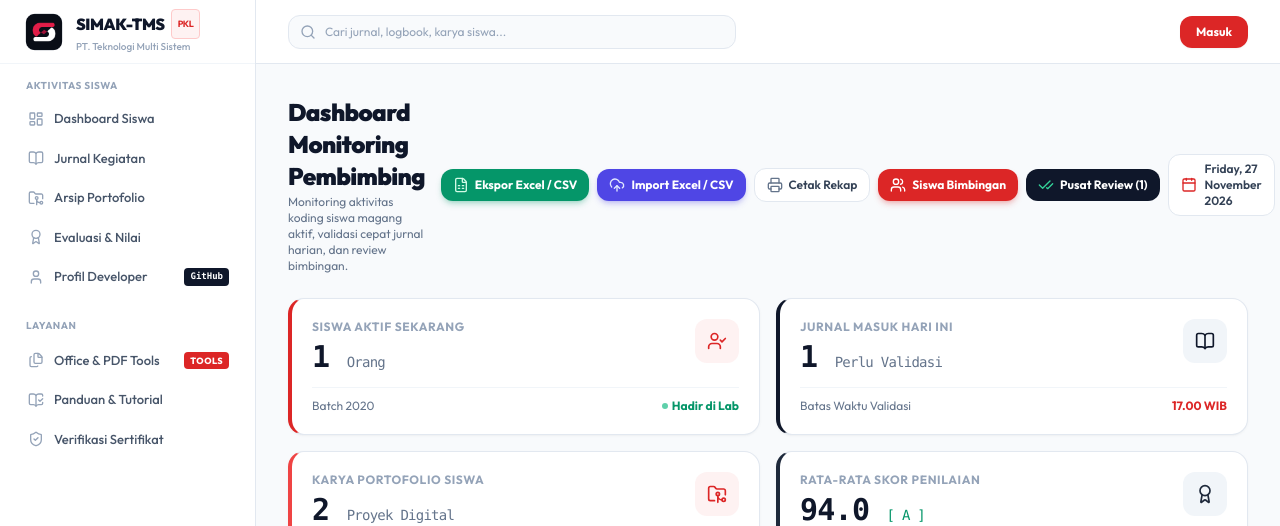
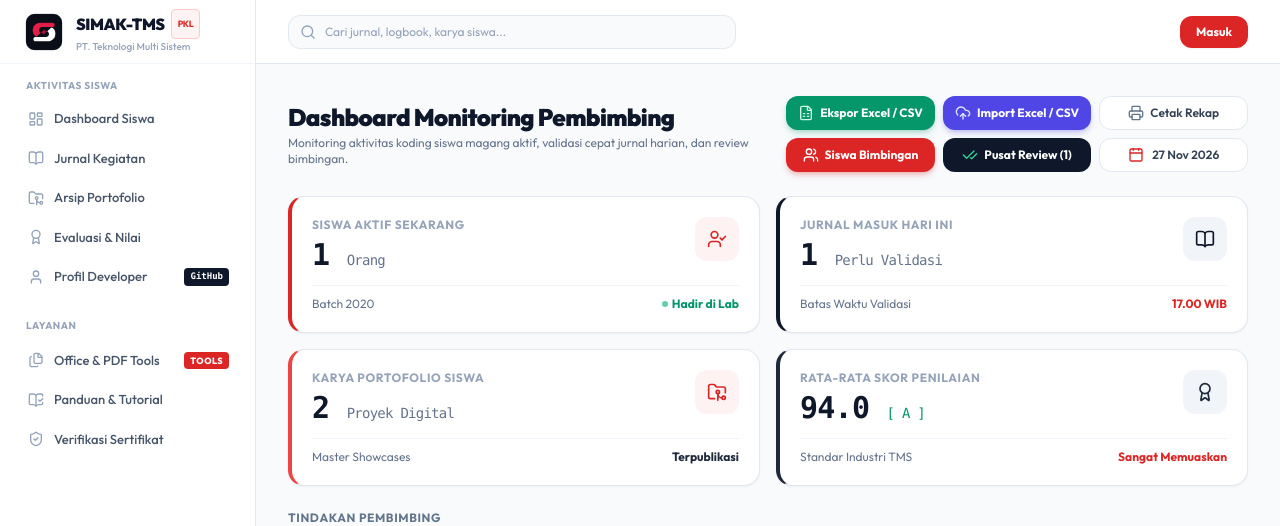
Before and after one commit to PradiptaPPLG/simak-tms, a Laravel app: template resources/views/mentor/dashboard.blade.php in a window 1280 px wide. Shown: the top 526 px of the page. Run offline with Laravel 12, Linux system fonts and the light colour scheme; the template is opened without the code that fills it: most values are stand-ins (such as "Sample title", 1, 10 or a date in 2020); grey boxes marked "Sample" are stand-in pictures; parts of the project's set-up code (start-up, migrations or seed data) failed here and were passed over; some libraries are stand-ins or nearby versions.

Commit message:
feat: add mentor dashboard view with statistics and quick actions

```diff
--- a/resources/views/mentor/dashboard.blade.php
+++ b/resources/views/mentor/dashboard.blade.php
@@ -12,7 +12,7 @@
             <p class="text-xs text-slate-500 mt-0.5">Monitoring aktivitas koding siswa magang aktif, validasi cepat jurnal harian, dan review bimbingan.</p>
         </div>
 
-        <div class="grid grid-cols-2 sm:flex sm:items-center gap-2 w-full sm:w-auto no-print">
+        <div class="grid grid-cols-2 sm:grid-cols-3 gap-2 w-full lg:w-auto shrink-0 no-print">
             <!-- Green Export Button (Opens Format Choice Modal) -->
             <button type="button" onclick="openExportModal()" class="px-3 py-2 bg-emerald-600 hover:bg-emerald-700 text-white text-xs font-bold rounded-xl transition-all shadow-md shadow-emerald-600/25 flex items-center justify-center gap-1.5 text-center cursor-pointer" title="Unduh Berkas Spreadsheet Data Siswa Bimbingan (Excel / CSV)">
                 <i data-lucide="file-spreadsheet" class="w-4 h-4 text-emerald-100 shrink-0"></i>
@@ -39,9 +39,9 @@
                 <i data-lucide="check-check" class="w-4 h-4 text-emerald-400 shrink-0"></i>
                 <span class="truncate">Pusat Review ({{ $pendingJournals->count() }})</span>
             </a>
-            <div class="col-span-2 sm:col-auto bg-white border border-slate-200 px-3 py-1.5 rounded-xl text-xs font-semibold text-slate-700 hidden lg:flex items-center justify-center gap-2 shadow-xs">
+            <div class="col-span-2 sm:col-span-1 bg-white border border-slate-200 px-3 py-2 rounded-xl text-xs font-semibold text-slate-700 flex items-center justify-center gap-2 shadow-xs whitespace-nowrap">
                 <i data-lucide="calendar" class="w-4 h-4 text-red-600 shrink-0"></i>
-                <span>{{ now()->translatedFormat('l, d F Y') }}</span>
+                <span class="truncate">{{ now()->translatedFormat('d M Y') }}</span>
             </div>
         </div>
     </div>
```
